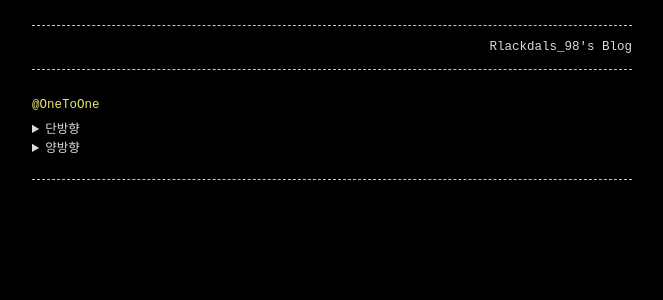
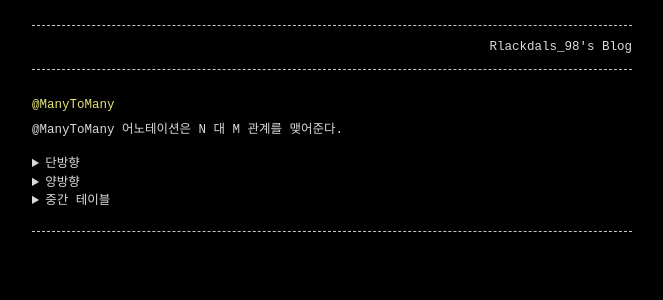
Before and after one commit to Rlackdals981010/Rlackdals981010.github.io, a Jekyll site: the page built from _be/2024-08-20-엔티티 N:M.md, in a window 1280 px wide. Shown: the top 300 px of the page, without its empty margins (308-971 px from the left). Built offline with Jekyll 4.4.1, drawn with Linux system fonts in a browser that asks for light colours; part of the change alters nothing that is shown.

Commit message:
N:M 업로드

```diff
--- a/_be/2024-08-20-엔티티 N:M.md
+++ b/_be/2024-08-20-엔티티 N:M.md
@@ -5,19 +5,37 @@ permalink:  /be/spring/entity/nm
 ---
 
 {% highlight ruby %}
-@OneToOne
+@ManyToMany
 {% endhighlight %}
-
+@ManyToMany 어노테이션은 N 대 M 관계를 맺어준다.
 
 <details>
 <summary>단방향</summary>
 <div markdown="1">
 
 ---
-**양식 1**
+[pring - Entity](https://rlackdals981010.github.io/be/spring/entity)에서 말했듯
+N:M 관계에서는 중간 테이블이 필요하다.
+중간 테이블의 이름을 orders, 조인할 컬럼을 food_id, user_id로 설정하면 다음과 같다
 
----
-**양식 2**
+{% highlight ruby %}
+@Entity
+@Table(name = "food")
+public class Food {
+    @Id
+    @GeneratedValue(strategy = GenerationType.IDENTITY)
+    private Long id;
+    private String name;
+    private double price;
+
+    @ManyToMany
+    @JoinTable(name = "orders", // create orders table
+    joinColumns = @JoinColumn(name = "food_id"), // Food Entity's join column
+    inverseJoinColumns = @JoinColumn(name = "user_id")) // User Entity's join column
+    private List<User> userList = new ArrayList<>();
+}
+{% endhighlight %}
+다만, 생성되는 중간 테이블을 컨트롤하기 어렵기 때문에 중간 테이블 변경시 문제 발생의 위험이 있다.
 
 ---
 </div>
@@ -28,11 +46,101 @@ permalink:  /be/spring/entity/nm
 <div markdown="1">
 
 ---
-**양식 1**
+{% highlight ruby %}
+@Entity
+@Table(name = "food")
+public class Food {
+    @Id
+    @GeneratedValue(strategy = GenerationType.IDENTITY)
+    private Long id;
+    private String name;
+    private double price;
 
----
-**양식 2**
+    @ManyToMany
+    @JoinTable(name = "orders", // create orders table
+    joinColumns = @JoinColumn(name = "food_id"), // Food Entity's join column
+    inverseJoinColumns = @JoinColumn(name = "user_id")) // User Entity's join column
+    private List<User> userList = new ArrayList<>();
+}
+{% endhighlight %}
+/////////////////////////////
+{% highlight ruby %}
+@Entity
+@Table(name = "users")
+public class User {
+    @Id
+    @GeneratedValue(strategy = GenerationType.IDENTITY)
+    private Long id;
+    private String name;
 
+    @ManyToMany(mappedBy = "userList")
+    private List<Food> foodList = new ArrayList<>();
+}
+{% endhighlight %}
+고객 Entity에 @ManyToMany로 연결하고, mappedBy 옵션으로 외래 키의 주인을 설정하면 양방향 관계가 가능하다.
 ---
 </div>
 </details>
+
+<details>
+<summary>중간 테이블</summary>
+<div markdown="1">
+
+---
+위의 경우 중간테이블을 간접적으로 생성했지만, 직접 생성하면 변경 발생시 컨트롤이 쉬워 확장성에 좋다.
+
+{% highlight ruby %}
+@Entity
+@Table(name = "food")
+public class Food {
+    @Id
+    @GeneratedValue(strategy = GenerationType.IDENTITY)
+    private Long id;
+    private String name;
+    private double price;
+
+    @OneToMany(mappedBy = "food")
+    private List<Order> orderList = new ArrayList<>();
+}
+{% endhighlight %}
+///////////////////
+{% highlight ruby %}
+@Entity
+@Table(name = "users")
+public class User {
+    @Id
+    @GeneratedValue(strategy = GenerationType.IDENTITY)
+    private Long id;
+    private String name;
+
+    @OneToMany(mappedBy = "user")
+    private List<Order> orderList = new ArrayList<>();
+}
+{% endhighlight %}
+///////////////////
+{% highlight ruby %}
+@Entity
+@Table(name = "orders")
+@EntityListeners(AuditingEntityListener.class) //main에 EnableJpaAuditing
+public class Order {
+    @Id
+    @GeneratedValue(strategy = GenerationType.IDENTITY)
+    private Long id;
+
+    @ManyToOne
+    @JoinColumn(name = "food_id")
+    private Food food;
+
+    @ManyToOne
+    @JoinColumn(name = "user_id")
+    private User user;
+
+    @CreatedDate
+    @Temporal(TemporalType.TIMESTAMP)
+    private LocalDateTime orderDate;
+}
+{% endhighlight %}
+이 경우 중간 테이블이 오래키를 모두 소지하고, 음식, 고객이 접근하는 형식으로 바뀐다.
+---
+</div>
+</details>
```
